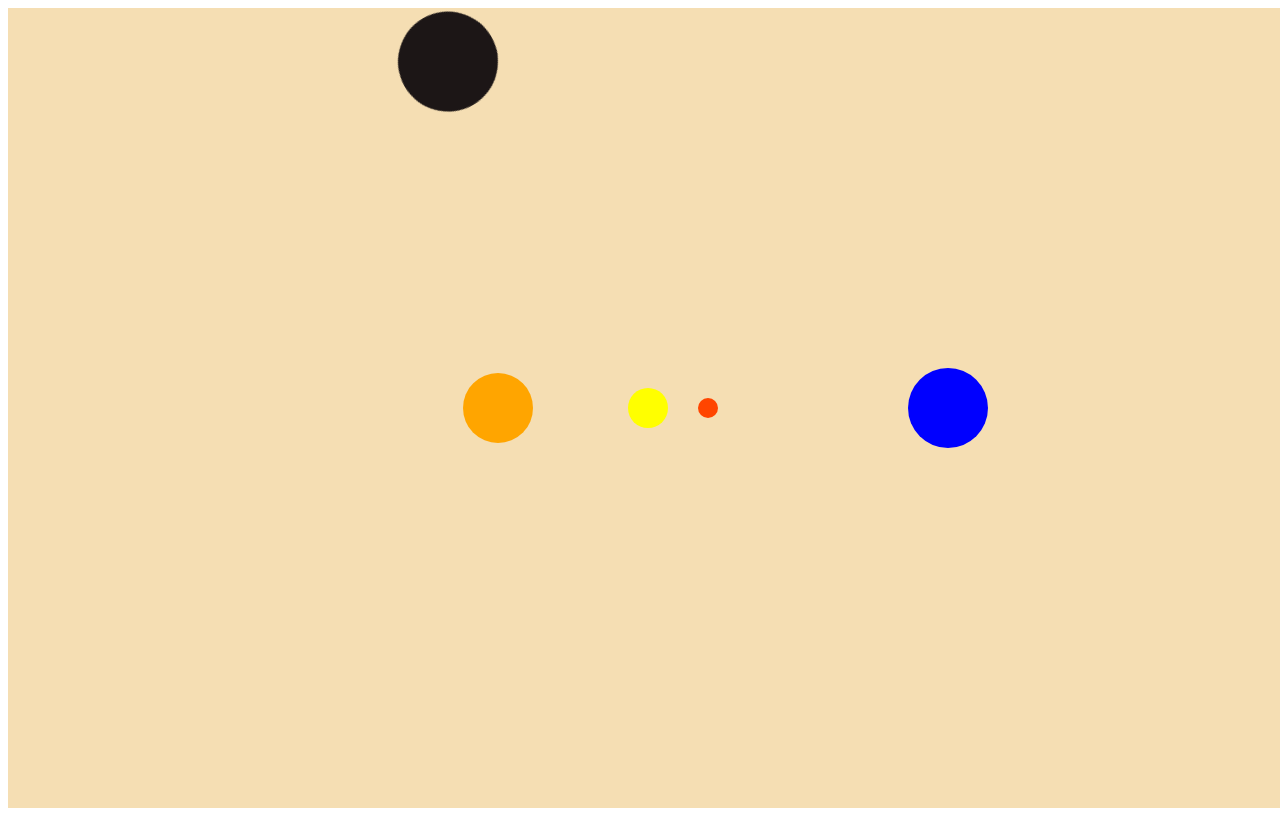
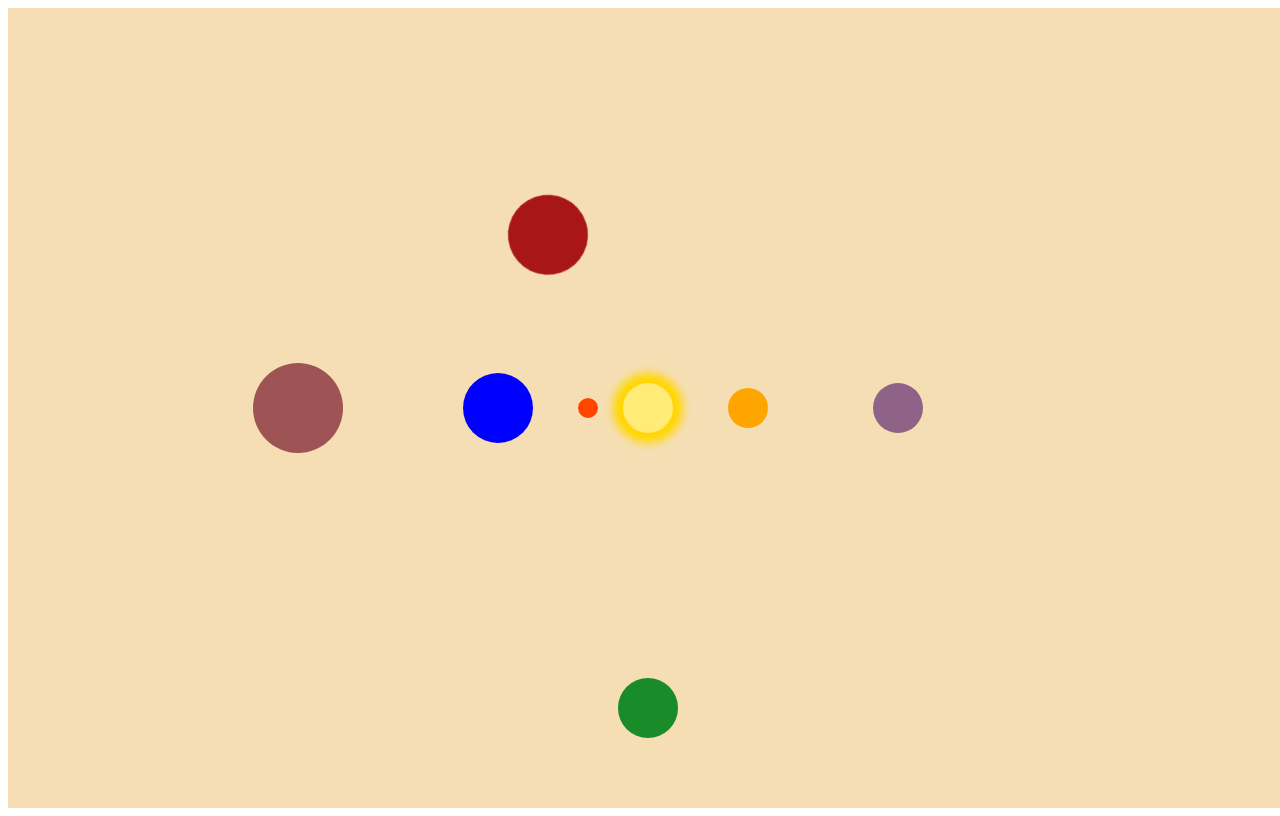
Before and after one commit to ayeanuska/html-basics, a plain HTML site: page solarsystem.html in a window 1280 px wide. Drawn offline with Linux system fonts and the light colour scheme.

Commit message:
solarsystem animated basics

```diff
--- a/solarsystem.html
+++ b/solarsystem.html
@@ -29,21 +29,21 @@
         position: absolute;
       }
       .sun {
-        --planet-size: 40px;
+        --planet-size: 50px;
         --revolution-speed: 0s;
         --orbit-size: 60px;
 
-        background: yellow;
+        background: rgb(255, 235, 120);
         width: var(--planet-size);
         height: var(--planet-size);
-        box-shadow: 10px;
+        box-shadow: 0px 0px 9px 10px gold;
         justify-content: center;
         align-items: center;
       }
 
       .mercury {
         --planet-size: 20px;
-        --revolution-speed: 1s;
+        --revolution-speed: 2s;
         --orbit-size: 60px;
 
         background: orangered;
@@ -53,9 +53,9 @@
       }
 
       .venus {
-        --planet-size: 70px;
-        --revolution-speed: 2s;
-        --orbit-size: 150px;
+        --planet-size: 40px;
+        --revolution-speed: 1s;
+        --orbit-size: 100px;
 
         background: orange;
         width: var(--planet-size);
@@ -64,9 +64,9 @@
       }
 
       .earth {
-        --planet-size: 80px;
-        --revolution-speed: 5s;
-        --orbit-size: 300px;
+        --planet-size: 70px;
+        --revolution-speed: 2s;
+        --orbit-size: 150px;
 
         background: blue;
         width: var(--planet-size);
@@ -74,11 +74,51 @@
         animation: rotation var(--revolution-speed) linear infinite;
       }
       .mars {
-        --planet-size: 100px;
+        --planet-size: 80px;
+        --revolution-speed: 3s;
+        --orbit-size: 200px;
+
+        background: rgb(169, 22, 22);
+        width: var(--planet-size);
+        height: var(--planet-size);
+        animation: rotation var(--revolution-speed) linear infinite;
+      }
+      .jupiter {
+        --planet-size: 50px;
+        --revolution-speed: 5s;
+        --orbit-size: 250px;
+
+        background: rgb(143, 98, 135);
+        width: var(--planet-size);
+        height: var(--planet-size);
+        animation: rotation var(--revolution-speed) linear infinite;
+      }
+      .saturn {
+        --planet-size: 60px;
+        --revolution-speed: 4s;
+        --orbit-size: 300px;
+
+        background: rgb(25, 139, 41);
+        width: var(--planet-size);
+        height: var(--planet-size);
+        animation: rotation var(--revolution-speed) linear infinite;
+      }
+      .uranus {
+        --planet-size: 90px;
+        --revolution-speed: 2s;
+        --orbit-size: 350px;
+
+        background: rgb(158, 84, 84);
+        width: var(--planet-size);
+        height: var(--planet-size);
+        animation: rotation var(--revolution-speed) linear infinite;
+      }
+      .neptune {
+        --planet-size: 90px;
         --revolution-speed: 3s;
         --orbit-size: 400px;
 
-        background: rgb(28, 22, 22);
+        background: rgb(103, 214, 241);
         width: var(--planet-size);
         height: var(--planet-size);
         animation: rotation var(--revolution-speed) linear infinite;
@@ -101,6 +141,10 @@
       <div class="venus planet"></div>
       <div class="earth planet"></div>
       <div class="mars planet"></div>
+      <div class="jupiter planet"></div>
+      <div class="saturn planet"></div>
+      <div class="uranus planet"></div>
+      <div class="nptune planet"></div>
     </div>
   </body>
 </html>
```
